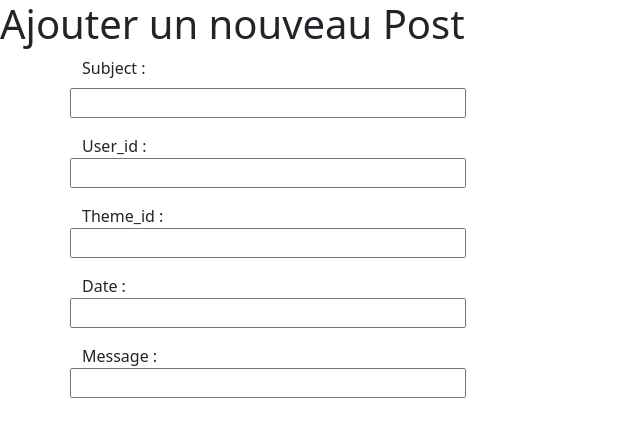
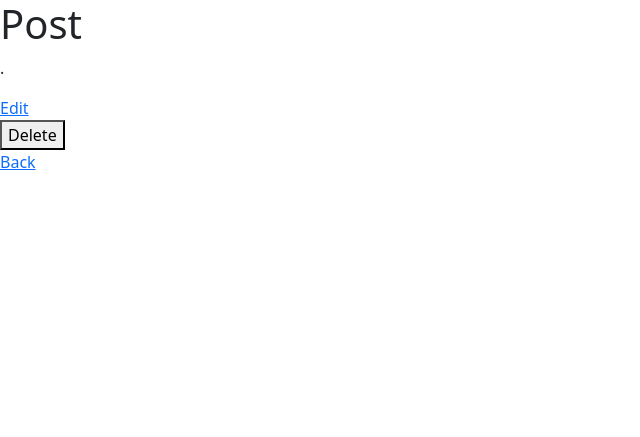
Before and after one commit to FXLaroche/DevelopLyon, a PHP site: template src/View/Post/show.html.twig in a window 1280 px wide. Shown: the top 437 px of the page, without its empty margins (0-640 px from the left). Run offline with PHP 8.4, Linux system fonts and the light colour scheme; the template is opened without the code that fills it, so the values that code supplies are empty; some libraries are stand-ins or nearby versions.

Commit message:
first commit

```diff
--- a/src/Controller/MessageController.php
+++ b/src/Controller/MessageController.php
@@ -2,9 +2,9 @@
 
 namespace App\Controller;
 
-use App\Model\ItemManager;
+use App\Model\MessageManager;
 
-class MessageController extends AbstractController
+class MessageController extends ItemController
 {
     public function add(): string
     {
--- a/src/Model/MessageManager.php
+++ b/src/Model/MessageManager.php
@@ -2,13 +2,13 @@
 
 namespace App\Model;
 
-class MessageManager extends AbstractManager
+class MessageManager extends ItemManager
 {
     public const TABLE = 'message';
 
     public function insert(array $message): int
     {
-        $statement = $this->pdo->prepare("INSERT INTO message" . self::TABLE . " (user_id, post_id, date, message)
+        $statement = $this->pdo->prepare("INSERT INTO " . self::TABLE . " (user_id, post_id, date, message)
         VALUES (:user_id, :post_id, :date, :message)");
 
         $statement->bindValue('user_id', $message['user_id'], \PDO::PARAM_INT);
--- a/src/View/Post/show.html.twig
+++ b/src/View/Post/show.html.twig
@@ -1,49 +1,23 @@
-<!DOCTYPE html>
-<html lang="en">
-<head>
-    <meta charset="UTF-8">
-    <meta http-equiv="X-UA-Compatible" content="IE=edge">
-    <meta name="viewport" content="width=device-width, initial-scale=1.0">
-    <!-- CSS only -->
-    <link href="https://cdn.jsdelivr.net/npm/bootstrap@5.1.3/dist/css/bootstrap.min.css" rel="stylesheet" integrity="sha384-1BmE4kWBq78iYhFldvKuhfTAU6auU8tT94WrHftjDbrCEXSU1oBoqyl2QvZ6jIW3" crossorigin="anonymous">
-    <title>Document</title>
-</head>
-<body>
-<h1>Ajouter un nouveau Post</h1>
-<div class="container">
-<div class="col-md-4">
-    <form method="POST">
-
-        <p class="row">
-            <label class="form-label">Subject : </label>
-            <input class="form-controle"name="subject"/>
-        </p>
+{% extends "layout.html.twig" %}
+{% block title %} <h1> Afficher un poste <h1>{% endblock %}
+{% block content %}
+ <h1>Post {{ post.title }}</h1>
+    <p>{{ post.id }}. {{ post.title }}</p>
+    <p> {{ post.subject}}</p>
+    <p>{{ post.user_id}}</p>
+    <p>{{ post.theme_id}}</p>
+    <p>{{ post.date}}</p>
+    <p>{{ post.message}}</p>
+    <a href="/items/edit?id={{ item.id }}">Edit</a>
+    <form action="/items/delete" method="POST">
+        <input type="hidden" name="id" value="{{ item.id }}">
+        <button>Delete</button>
+    </form>
+    <a href="/items">Back</a>
 
 
-        <p class="row">
-            <label>User_id : </label>
-            <input class="form-controle"name="user_id"/>
-        </p>
+{% endblock %}
 
-
-
-        <p class="row">
-            <label>Theme_id : </label>
-            <input class="form-controle"name="theme_id"/>
-        </p>
-
-
-        <p class="row">
-            <label>Date : </label>
-            <input class="form-controle"name="date"/>
-        </p>
-
-        <p class="row">
-            <label>Message : </label>
-            <input class="form-controle"name="message"/>
-        </p>
-    </form>
-    </div>
-    </div>
-</body>
-</html>
+{% block stylesheet %}
+<link href="https://cdn.jsdelivr.net/npm/bootstrap@5.1.3/dist/css/bootstrap.min.css" rel="stylesheet" integrity="sha384-1BmE4kWBq78iYhFldvKuhfTAU6auU8tT94WrHftjDbrCEXSU1oBoqyl2QvZ6jIW3" crossorigin="anonymous">
+{% endblock %}
--- a/src/routes.php
+++ b/src/routes.php
@@ -15,5 +15,5 @@ return [
     'items/delete' => ['ItemController', 'delete',],
     'Message/add' => ['MessageController', 'add',],
     'posts/show' => ['PostController', 'show', ['id']],
-    'posts' => ['PostController', 'index',],
+
 ];
```
Also changed, not shown: src/Controller/PostController.php (+0 -8 lines), src/View/Message/add.html.twig (+10 -17 lines).
